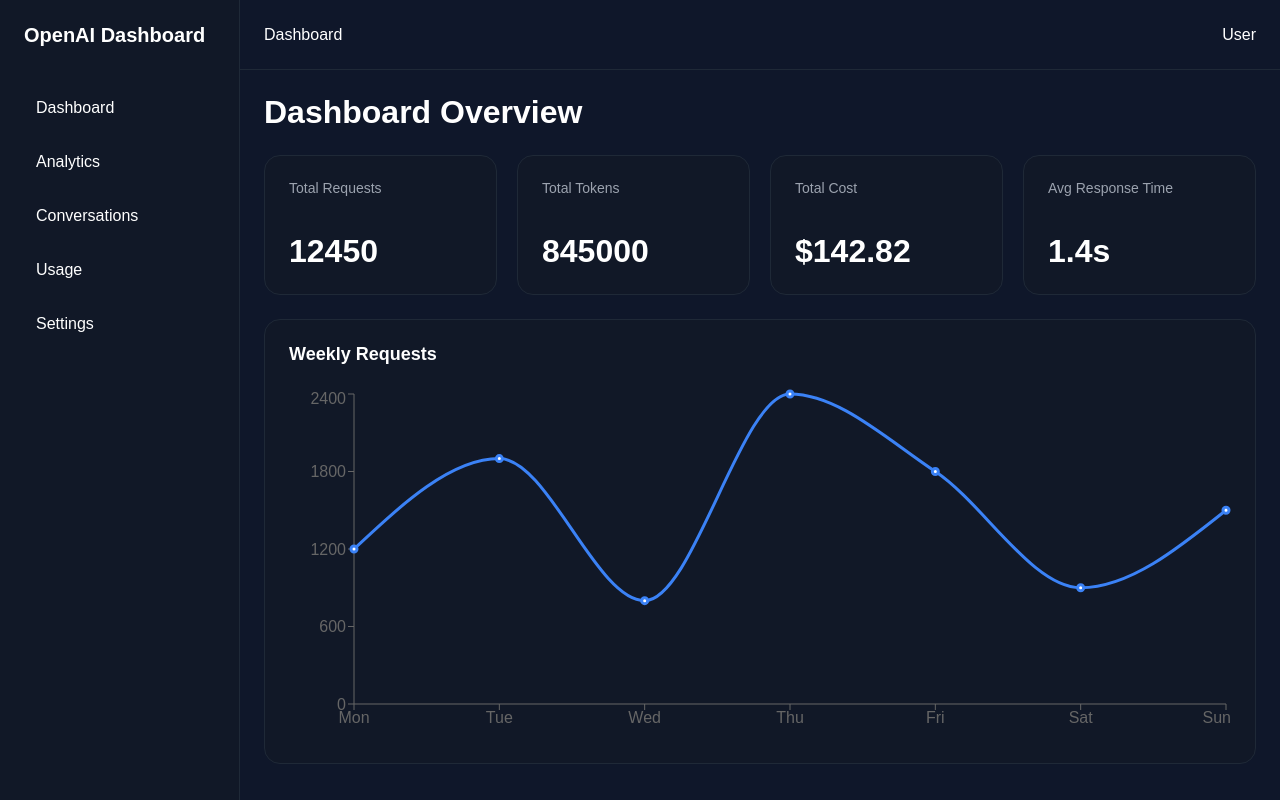
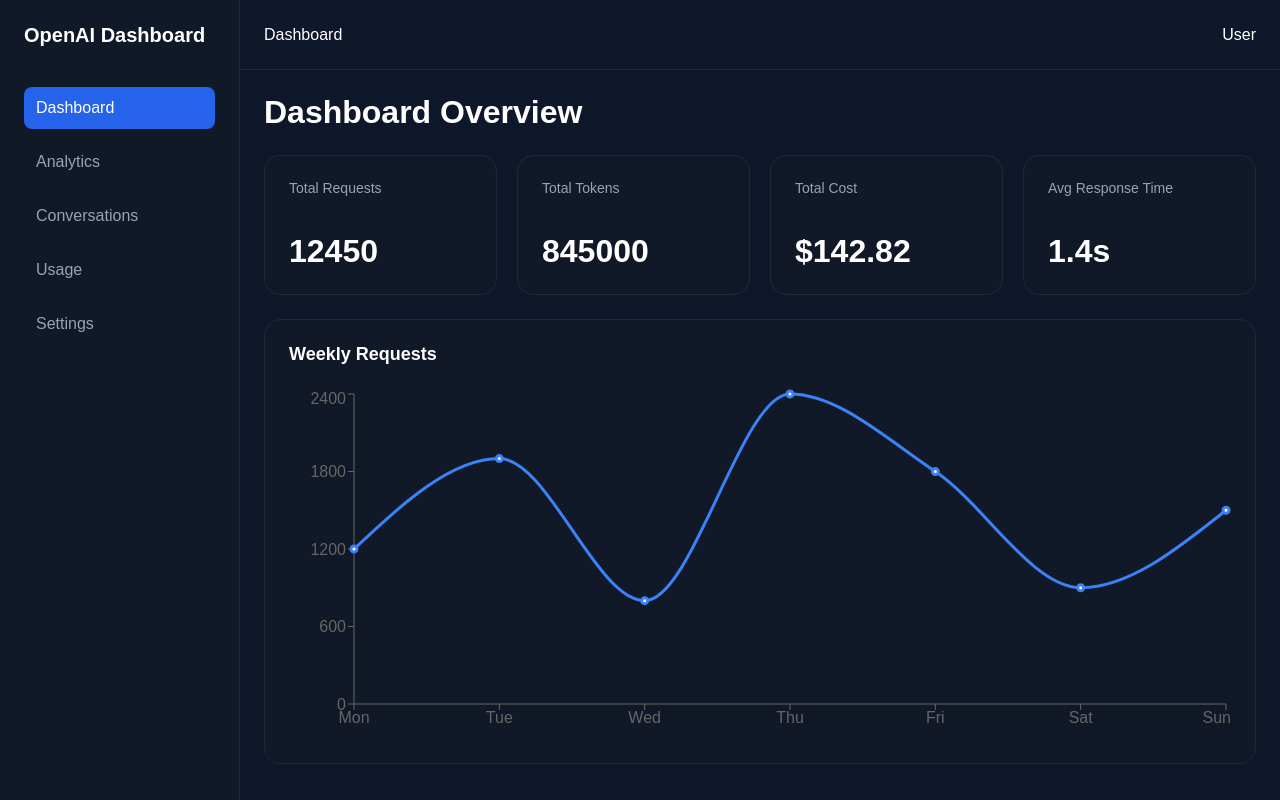
Before and after one commit to veljko-naumovic/openai-dashboard, a Next.js app: page /dashboard in a window 1280 px wide. Built offline with nearby package versions, Linux system fonts and the light colour scheme.

Commit message:
Add active link in sidebar

```diff
--- a/src/components/layout/Sidebar/Sidebar.module.scss
+++ b/src/components/layout/Sidebar/Sidebar.module.scss
@@ -20,10 +20,21 @@
 
 .link {
     padding: 12px;
+
     border-radius: 8px;
-    transition: background-color 0.2s ease;
+
+    transition: 0.2s ease;
+
+    color: #9ca3af;
 
     &:hover {
         background-color: #1f2937;
+        color: white;
     }
 }
+
+.active {
+    background-color: #2563eb;
+
+    color: white;
+}
--- a/src/components/layout/Sidebar/Sidebar.tsx
+++ b/src/components/layout/Sidebar/Sidebar.tsx
@@ -1,23 +1,36 @@
+"use client";
+
 import Link from "next/link";
+
+import { usePathname } from "next/navigation";
+
 import styles from "./Sidebar.module.scss";
 
 import { SIDEBAR_ITEMS } from "@/constants/sidebar";
 
 export default function Sidebar() {
+	const pathname = usePathname();
+
 	return (
 		<aside className={styles.sidebar}>
 			<div className={styles.logo}>OpenAI Dashboard</div>
 
 			<nav className={styles.navigation}>
-				{SIDEBAR_ITEMS.map((item) => (
+				{SIDEBAR_ITEMS.map((item) => {
+					const isActive = pathname === item.href;
+
+					return (
 						<Link
 							key={item.href}
 							href={item.href}
-						className={styles.link}
+							className={`${styles.link} ${
+								isActive ? styles.active : ""
+							}`}
 						>
 							{item.label}
 						</Link>
-				))}
+					);
+				})}
 			</nav>
 		</aside>
 	);
```
Lines whose indentation alone changed are shown as unchanged.
